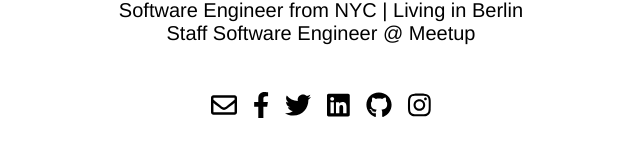
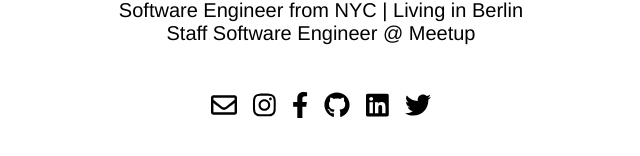
Before and after one commit to jgl2832/jake-web, a React (Create React App) app: page / in a window 1280 px wide. Shown: the part 384-540 px from the top of the page, without its empty margins (319-959 px from the left). Built offline with nearby package versions, Linux system fonts and the light colour scheme.

Commit message:
reorg the icons

```diff
--- a/src/App.js
+++ b/src/App.js
@@ -24,13 +24,18 @@ class App extends Component {
               </a>
             </li>
             <li>
+              <a href="https://instagram.com/jgl2832/" target="_blank" rel="noopener noreferrer">
+                <FontAwesomeIcon className="Icon" icon={faInstagram} />
+              </a>
+            </li>
+            <li>
               <a href="https://www.facebook.com/jgl2832" target="_blank" rel="noopener noreferrer">
                 <FontAwesomeIcon className="Icon" icon={faFacebookF} />
               </a>
             </li>
             <li>
-              <a href="https://twitter.com/theDJ" target="_blank" rel="noopener noreferrer">
-                <FontAwesomeIcon className="Icon" icon={faTwitter} />
+              <a href="https://github.com/jgl2832" target="_blank" rel="noopener noreferrer">
+                <FontAwesomeIcon className="Icon" icon={faGithub} />
               </a>
             </li>
             <li>
@@ -39,13 +44,8 @@ class App extends Component {
               </a>
             </li>
             <li>
-              <a href="https://github.com/jgl2832" target="_blank" rel="noopener noreferrer">
-                <FontAwesomeIcon className="Icon" icon={faGithub} />
-              </a>
-            </li>
-            <li>
-              <a href="https://instagram.com/jgl2832/" target="_blank" rel="noopener noreferrer">
-                <FontAwesomeIcon className="Icon" icon={faInstagram} />
+              <a href="https://twitter.com/theDJ" target="_blank" rel="noopener noreferrer">
+                <FontAwesomeIcon className="Icon" icon={faTwitter} />
               </a>
             </li>
           </ul>
```
